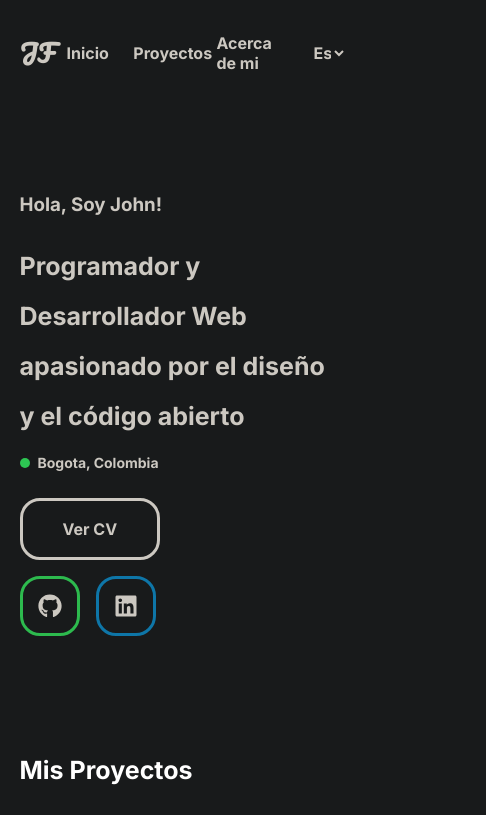
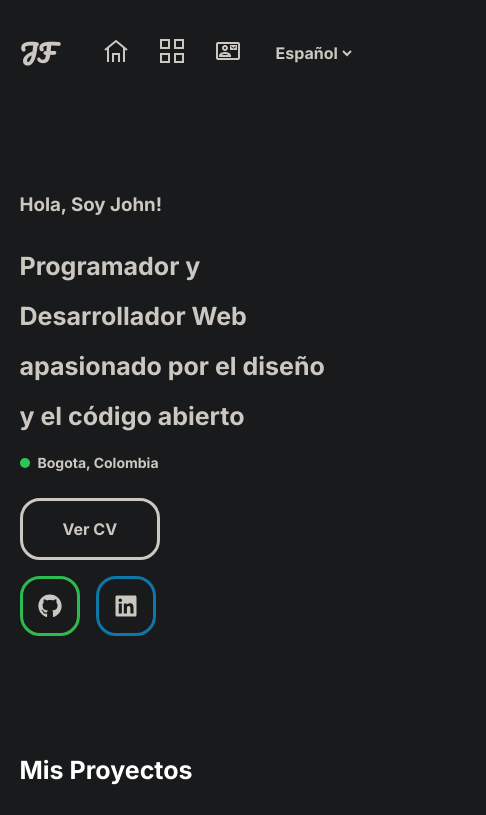
Before and after one commit to JohnFajardo-Dev/DevPortfolio, a React (Vite) app: page / in a window 390 px wide. Shown: the top 815 px of the page, 486 px wide, since content can reach past the window. Built offline with nearby package versions, Linux system fonts and the light colour scheme.

Commit message:
Add icons to responsive NavBar

```diff
--- a/src/components/EmailCopy/EmailCopy.css
+++ b/src/components/EmailCopy/EmailCopy.css
@@ -41,3 +41,12 @@
 .email-btn:hover{
     border: 2px dashed;
 }
+
+@media screen and (width <= 1000px){
+    .email-cont label{
+        margin: auto;
+    }
+    .email-copy-cont{
+        flex-direction: column;
+    }
+}
--- a/src/components/NavBar/NavBar.css
+++ b/src/components/NavBar/NavBar.css
@@ -31,3 +31,19 @@
     color: var(--clean-txt-color);
     transition: all 0.2s ease;
 }
+
+.icon-navbar{
+    display: none;
+}
+
+@media screen and (width <= 1000px){
+    .menu li{
+        padding: 1rem;
+    }
+    .txt-navbar{
+        display: none;
+    }
+    .icon-navbar{
+        display: flex;
+    }
+}
--- a/src/components/NavBar/NavBar.jsx
+++ b/src/components/NavBar/NavBar.jsx
@@ -1,6 +1,10 @@
 import "./NavBar.css";
 import { useTranslation } from "react-i18next";
 import LanguageSelector from "../LanguageSelector/LanguageSelector";
+import { GrProjects } from "react-icons/gr";
+import { GrHome } from "react-icons/gr";
+import { MdOutlineContactMail } from "react-icons/md";
+import { IconContext } from "react-icons";
 
 function NavBar() {
   const { t } = useTranslation();
@@ -11,18 +15,41 @@ function NavBar() {
       </a>
 
       <ul className="menu">
+        <IconContext.Provider value={{ size: "1.5em" }}>
           <li>
-          <a href="#home">{t("home_nav")}</a>
+            <a href="#home" className="txt-navbar">
+              {t("home_nav")}
+            </a>
+            <span className="icon-navbar">
+              <a href="#">
+                <GrHome />
+              </a>
+            </span>
           </li>
           <li>
-          <a href="#projects">{t("works_nav")}</a>
+            <a href="#projects" className="txt-navbar">
+              {t("works_nav")}
+            </a>
+            <span className="icon-navbar">
+              <a href="#projects">
+                <GrProjects />
+              </a>
+            </span>
           </li>
           <li>
-          <a href="#about">{t("about_nav")}</a>
+            <a href="#about" className="txt-navbar">
+              {t("about_nav")}
+            </a>
+            <span className="icon-navbar">
+              <a href="#about">
+                <MdOutlineContactMail />
+              </a>
+            </span>
           </li>
           <li>
             <LanguageSelector />
           </li>
+        </IconContext.Provider>
       </ul>
     </nav>
   );
```
Lines whose indentation alone changed are shown as unchanged.
